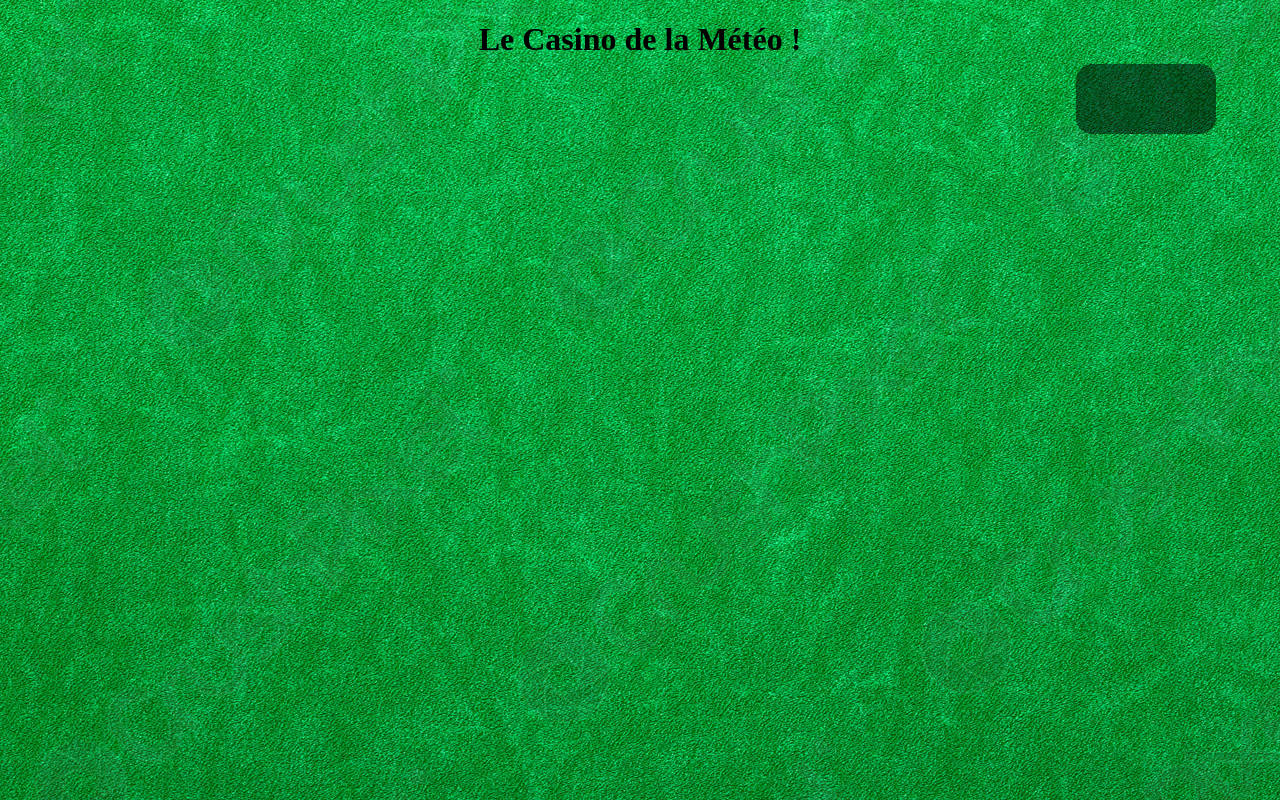
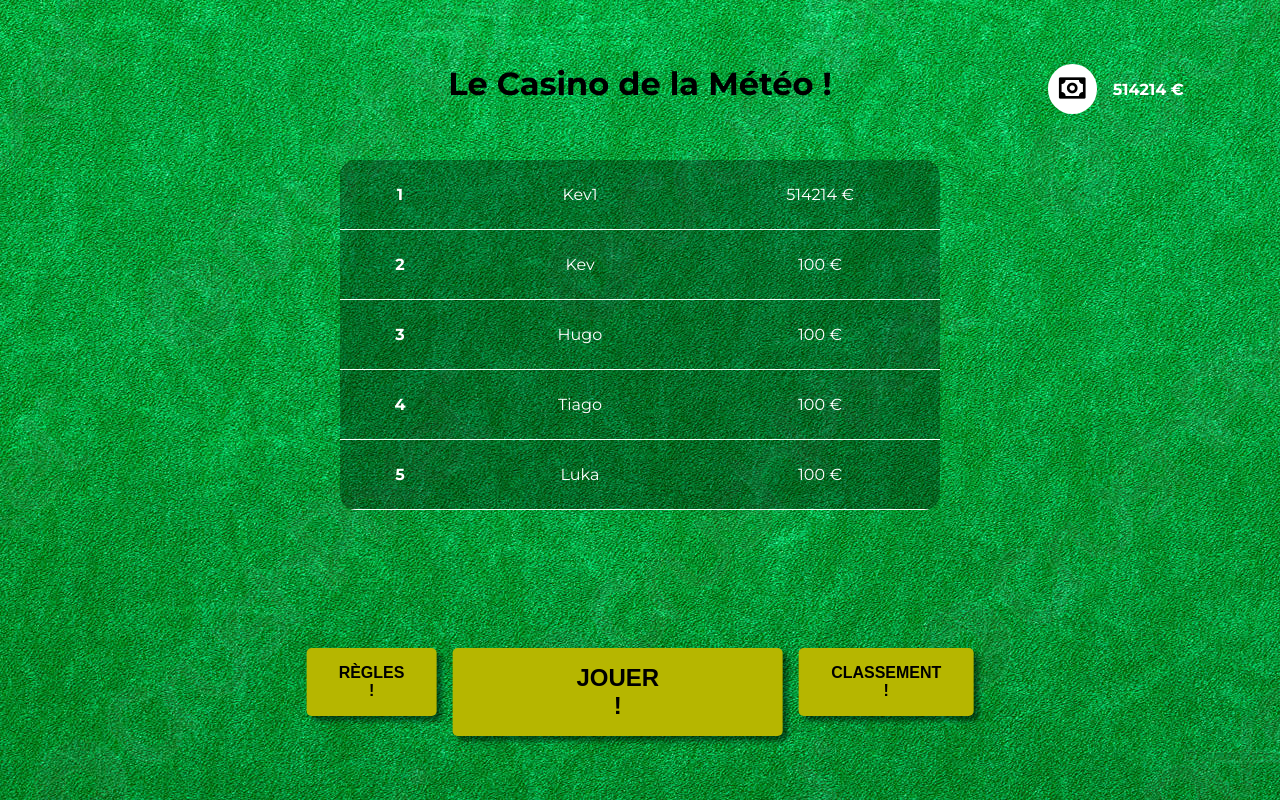
Before and after one commit to Kev0113/DjangoProjectWeather, a Django app: page / in a window 1280 px wide. Run offline with Django 5.2, Linux system fonts and the light colour scheme; a user stored in the database is signed in; data comes from the database, SQL or seed files in the repository; both versions use the stored data as it was after the commit.

Commit message:
Add plein

```diff
--- a/DjangoWeather/DjangoWeather/DjangoWeather/settings.py
+++ b/DjangoWeather/DjangoWeather/DjangoWeather/settings.py
@@ -120,3 +120,5 @@ DEFAULT_AUTO_FIELD = 'django.db.models.BigAutoField'
 
 LOGIN_REDIRECT_URL = 'base:home'
 LOGOUT_REDIRECT_URL = 'base:login'
+
+STATIC_URL= "static/"
--- a/DjangoWeather/DjangoWeather/base/static/css/style.css
+++ b/DjangoWeather/DjangoWeather/base/static/css/style.css
@@ -1,5 +1,11 @@
+*{
+    margin: 0;
+    padding: 0
+}
+
+
 body{
-    font-family: Futura;
+    font-family: 'Montserrat';
     margin: 0;
     width: 100%;
     height: 100%;
@@ -7,17 +13,89 @@ body{
     /*background-image: url("../images/fond.jpeg");*/
 }
 
-h1{
-    color: black;
+.moneyUser{
+    display: flex;
+    position: absolute;
+    align-items: center;
+    right: 64px;
+    top: 64px;
+    width: 200px;
+    justify-content: center;
+    gap: 16px;
+}
+
+.moneyUser i{
+    font-size: 32px;
+    padding-right: 0.5px;
+}
+
+.moneyUser p{
+    color:white;
+    font-weight: bold;
+}
+
+.moneyUser div:first-child{
+    background: white;
+    padding: 8px;
+    border-radius: 100px;
+}
+
+.ranking{
+    background: rgba(0, 0, 0, 0.3);
+    height: 350px;
+    width: 600px;
+    color: white;
+    border-radius: 16px;
+    overflow-y: auto
+}
+
+.ranking .userRank{
+    display: flex;
+    justify-content: space-evenly;
+    padding-block: 25px;
+    border-bottom: 1px solid white;
+}
+
+.ranking .userRank p{
     text-align: center;
 }
 
-.moneyUser{
-    background: rgba(0, 0, 0, 0.5);
-    height: 70px;
-    width: 140px;
+.containerRanking{
     position: absolute;
-    right: 64px;
-    top: 64px;
-    border-radius: 16px;
+    left: 50%;
+    top: 20%;
+    transform: translateX(-50%);
 }
+
+button{
+    border-radius: 5px;
+    background: #b6b600;
+    border: none;
+    padding: 16px;
+    text-transform: uppercase;
+    font-weight: bold;
+    box-shadow: 5px 5px 5px rgba(0, 0, 0, 0.5);
+}
+
+button:hover{
+    cursor: pointer;
+}
+
+button:active{
+    background: #9e9e00;
+    zoom: 0.99;
+}
+
+.footer{
+    position: absolute;
+    left: 50%;
+    bottom: 64px;
+    transform: translateX(-50%);
+    margin-top: 16px;
+    display: flex;
+    gap: 16px;
+}
+
+.weather:hover{
+    cursor: pointer;
+}
--- a/DjangoWeather/DjangoWeather/base/templates/home.html
+++ b/DjangoWeather/DjangoWeather/base/templates/home.html
@@ -1,22 +1,37 @@
-<!DOCTYPE html>
-{% load static %}
-<html lang="en">
-<head>
-    <meta charset="UTF-8">
-    <meta name="viewport" content="width=device-width, initial-scale=1.0">
-    <link rel="stylesheet" href="{% static 'css/style.css' %}">
-    {% block title %} {% endblock %}
+{% extends 'layout/layout.html' %}
 
-</head>
-<body>
+{% block content %}
+<h1 style="text-align: center; margin-top: 64px">Le Casino de la Météo !</h1>
 
-    <div class="moneyUser">
+<section class="containerRanking">
+    <div class="ranking">
+        {% if ranking %}
+            {% for userRank in ranking %}
+                <div class="userRank">
+                    <div style="width: 50%">
+                        <p style="text-align: center; font-weight: bold">{{ forloop.counter }}</p>
+                    </div>
+                    <div style="width: 100%">
+                        <p>{{ userRank.user.username }}</p>
+                    </div>
+                    <div style="width: 100%">
+                        <p>{{ userRank.money }} €</p>
+                    </div>
+            </div>
+            {% endfor %}
+        {% endif %}
+    </div>
+</section>
 
-    </div>
-
-
-    <h1>Le Casino de la Météo !</h1>
-
-
-
-</body>
+<section class="footer">
+    <a href="/rules">
+        <button style="font-size: 16px;padding-inline: 32px;">Règles !</button>
+    </a>
+    <a href="/play">
+        <button style="font-size: 24px;padding-inline: 124px;">JOUER !</button>
+    </a>
+    <a href="/ranking">
+        <button style="font-size: 16px;padding-inline: 32px;">Classement !</button>
+    </a>
+</section>
+{% endblock %}
--- /dev/null
+++ b/DjangoWeather/DjangoWeather/base/templates/layout/layout.html
@@ -0,0 +1,31 @@
+<!DOCTYPE html>
+{% load static %}
+<html lang="en">
+<head>
+    <meta charset="UTF-8">
+    <meta name="viewport" content="width=device-width, initial-scale=1.0">
+    <link rel="stylesheet" href="{% static 'css/style.css' %}">
+    <link rel="preconnect" href="https://fonts.googleapis.com">
+    <link rel="preconnect" href="https://fonts.gstatic.com" crossorigin>
+    <link href="https://fonts.googleapis.com/css2?family=Montserrat:ital,wght@0,100..900;1,100..900&display=swap" rel="stylesheet">
+
+    <link href='https://unpkg.com/boxicons@2.1.4/css/boxicons.min.css' rel='stylesheet'>
+    <script src="https://unpkg.com/boxicons@2.1.4/dist/boxicons.js"></script>
+
+</head>
+<body>
+
+    <div class="moneyUser">
+        <div>
+            <i class='bx bx-money'></i>
+        </div>
+        <div>
+            <p id="money">{{ money }} €</p>
+        </div>
+    </div>
+
+
+    {% block content %} {% endblock %}
+
+
+</body>
--- a/DjangoWeather/DjangoWeather/base/urls.py
+++ b/DjangoWeather/DjangoWeather/base/urls.py
@@ -22,4 +22,7 @@ urlpatterns = [
     path('signup/', AuthView, name='AuthView'),
     path('', Home, name='home'),
     path('logout/', Logout, name='custom_logout'),
+    path('ranking/', Ranking, name='ranking'),
+    path('rules/', Rules, name='rules'),
+    path('play/', Play, name='play'),
 ]
--- a/DjangoWeather/DjangoWeather/base/views.py
+++ b/DjangoWeather/DjangoWeather/base/views.py
@@ -17,7 +17,25 @@ def CreateMoneyUser(sender, instance, created, **kwargs):
 
 @login_required
 def Home(request):
-    return render(request, 'home.html')
+    user = UserMoney.objects.get(user=request.user)
+    Moneyuser = user.money
+
+    ranking = UserMoney.objects.all().order_by('-money')[:5]
+
+    return render(request, 'home.html', {'money': Moneyuser, 'ranking': ranking})
+
+def Ranking(request):
+    ranking = UserMoney.objects.all().order_by('-money')
+    return render(request, 'ranking.html', {'ranking': ranking})
+
+def Rules(request):
+    return render(request, 'rules.html')
+
+def Play(request):
+    user = UserMoney.objects.get(user=request.user)
+    Moneyuser = user.money
+
+    return render(request, 'play.html',{'money': Moneyuser})
 
 def AuthView(request):
     if request.method == 'POST':
```
Also changed, not shown: DjangoWeather/DjangoWeather/base/templates/play.html (added, +68 -0 lines), DjangoWeather/DjangoWeather/base/templates/ranking.html (added, +16 -0 lines), DjangoWeather/DjangoWeather/base/templates/rules.html (added, +11 -0 lines), DjangoWeather/DjangoWeather/base/static/images/stormwebp.webp (added), DjangoWeather/DjangoWeather/base/static/images/tornado.webp (added), DjangoWeather/DjangoWeather/db.sqlite3.
